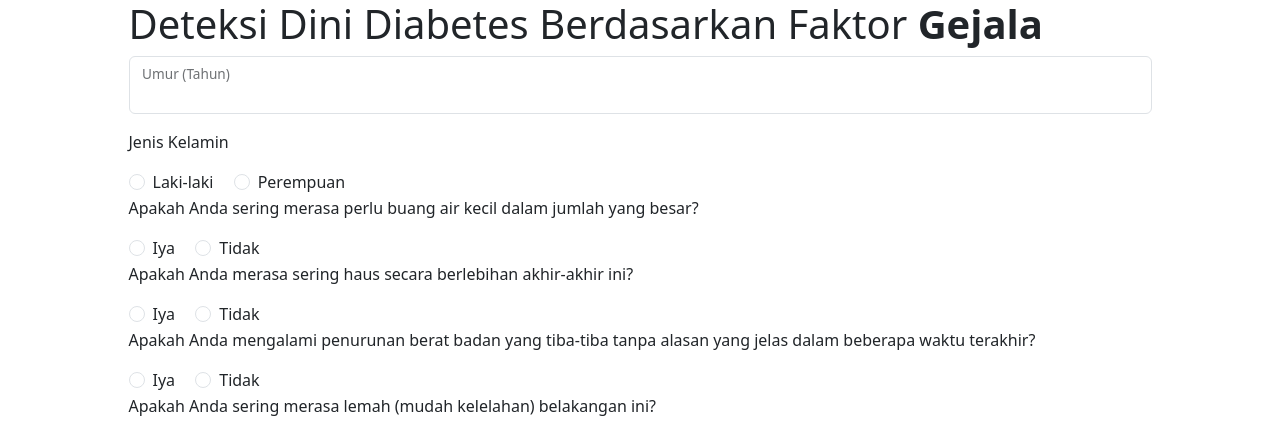
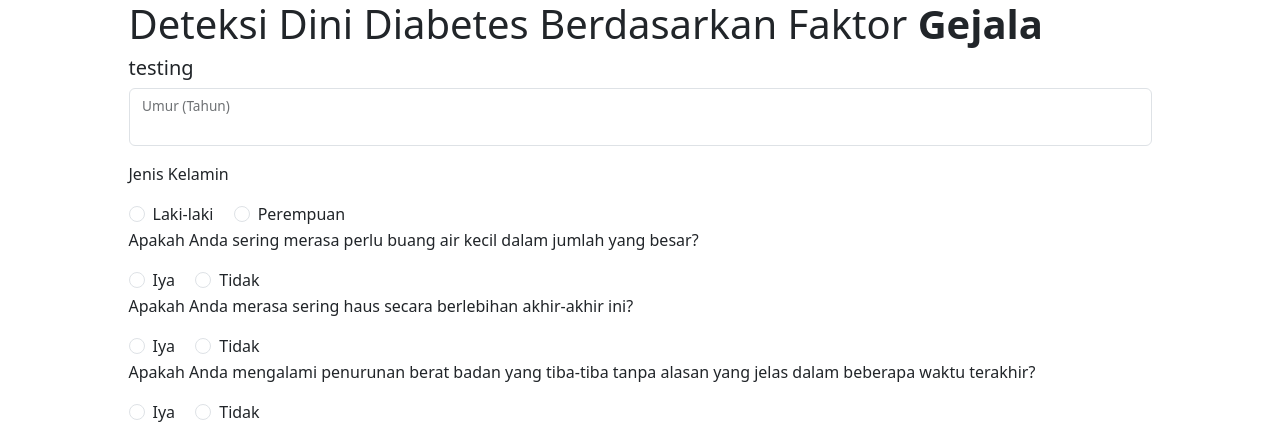
Before and after one commit to Riskikriswono/deteksi_diabetes_dini, a Flask app: page / in a window 1280 px wide. Shown: the top 422 px of the page. Run offline with Flask 3, Linux system fonts and the light colour scheme; parts of the project's set-up code (start-up, migrations or seed data) failed here and were passed over.

Commit message:
Update index.html

```diff
--- a/templates/index.html
+++ b/templates/index.html
@@ -18,6 +18,7 @@
         <div
           class="col-md-8 px-lg-2 col-lg-10 px-lg-2 col-xl-11 px-xl-0 px-xxl-3">
           <h1>Deteksi Dini Diabetes Berdasarkan Faktor <b>Gejala</b></h1>
+          <h5>testing</h5>
           <form action="/predict" method="post">
             <div>
               <div>
```
